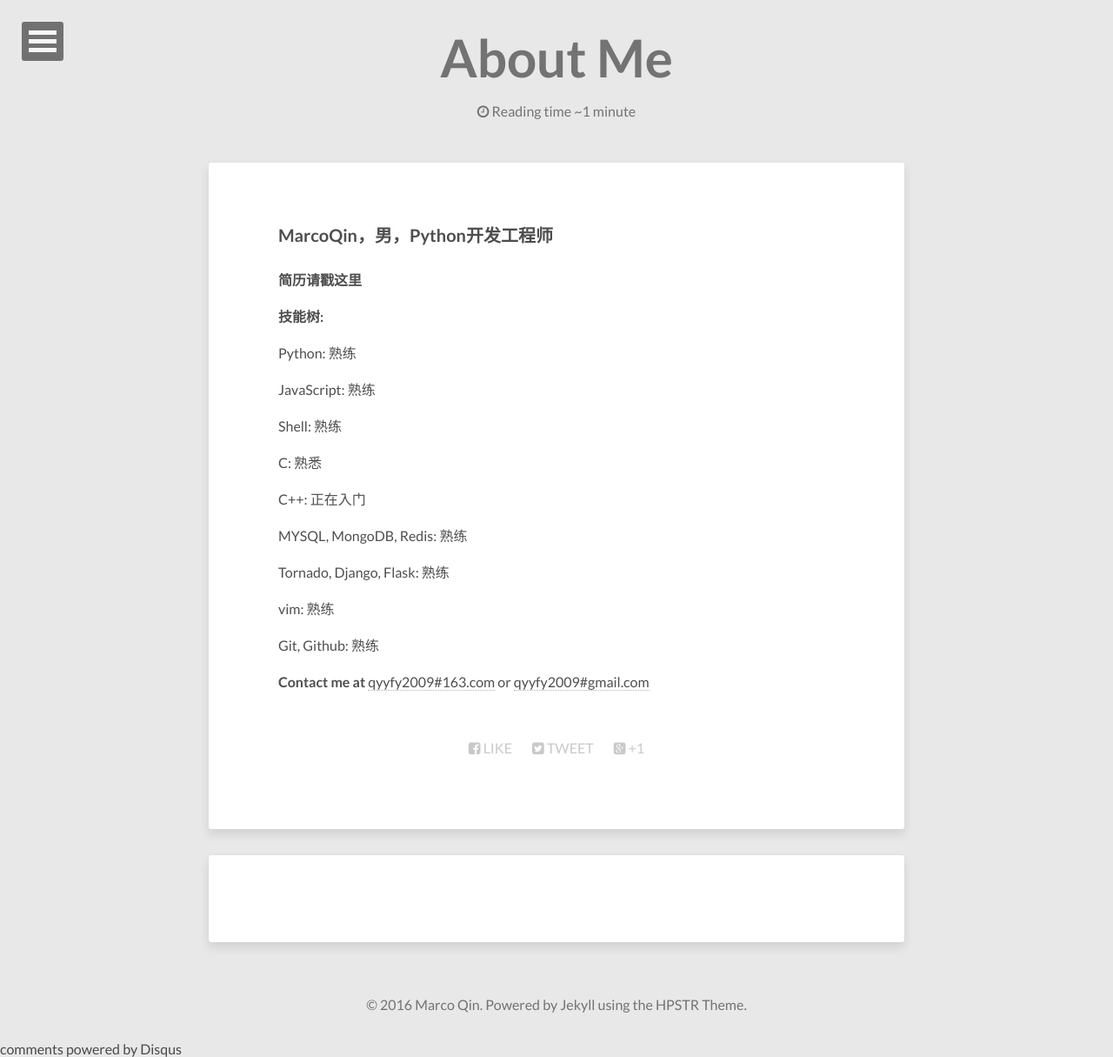
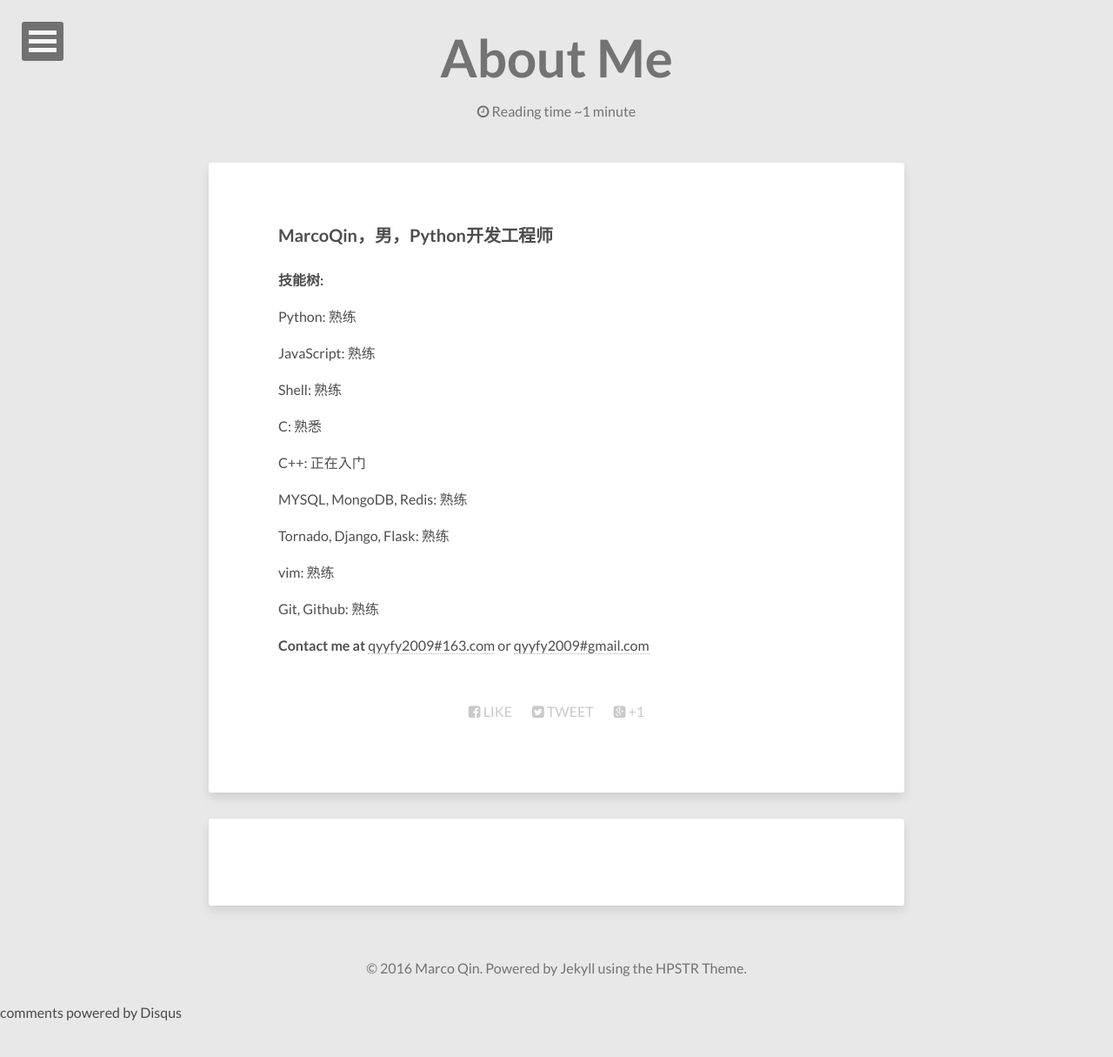
Before and after one commit to MarcoQin/MarcoQin.github.io, a Jekyll site: the page built from about.md, in a window 1280 px wide. Shown: the whole page at 87% size. Built offline with Jekyll 4.4.1, drawn with Linux system fonts in a browser that asks for light colours; nearby versions of some CDN libraries; comment, search, counter and statistics services are not loaded; after the commit the page ends 1173 px from its top, so only the background shows below that.

Commit message:
Update about.md

```diff
--- a/about.md
+++ b/about.md
@@ -5,8 +5,6 @@ permalink: /about/
 ---
 
 **MarcoQin，男，Python开发工程师**
-
-**[简历请戳这里](https://github.com/MarcoQin/MarcoQin.github.io/blob/master/resume.md)**
 
 **技能树:**
 
```
